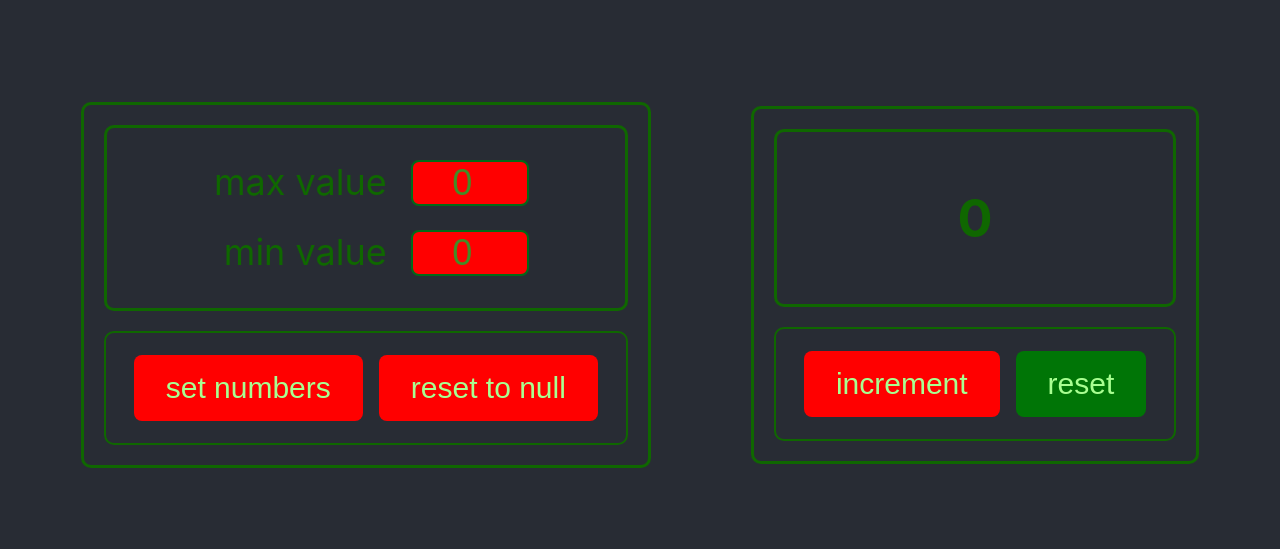
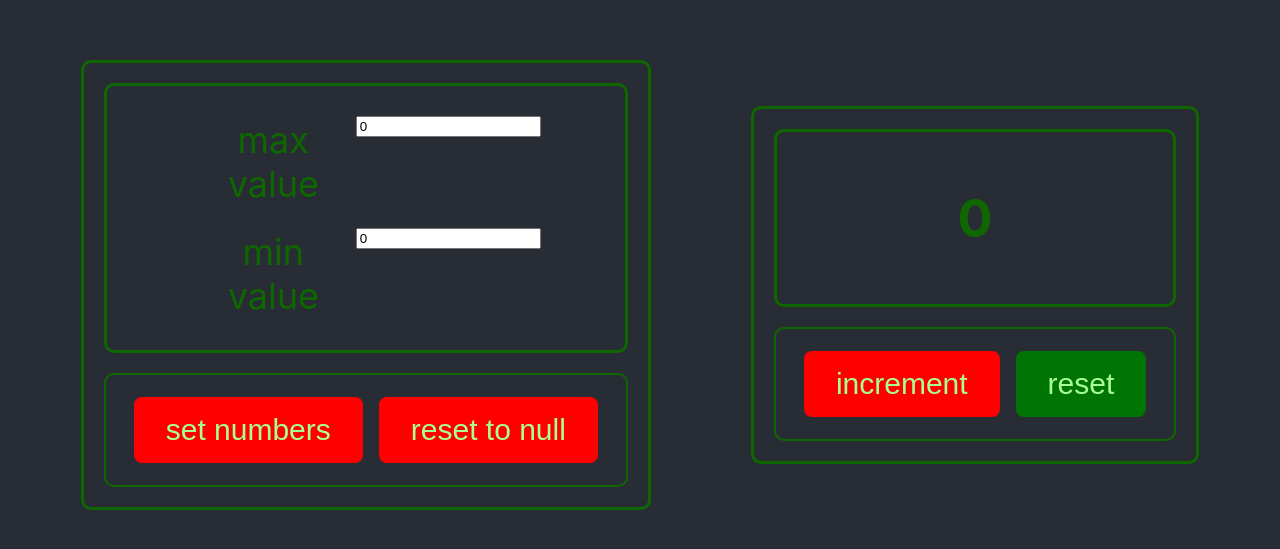
Before and after one commit to msaserj/counter, a React (Create React App) app: page / in a window 1280 px wide. Shown: the part 115-664 px from the top of the page. Built offline with nearby package versions, Linux system fonts and the light colour scheme.

Commit message:
counter new counter 07 Input component

```diff
--- a/src/Blocks/Counter.tsx
+++ b/src/Blocks/Counter.tsx
@@ -1,5 +1,5 @@
 import React from 'react';
-import {Button} from "../Button/Button";
+import {Button} from "../ButtonAndInput/Button";
 import classes from "./Counter.module.css";
 
 
@@ -31,8 +31,8 @@ export const Counter = (props: CounterType) => {
                     <h1>{props.counter}</h1>
                 </div>
                 <div className="buttons">
-                    <Button callBack={incHandler} name="increment" disabledClass={disabledClass}/>
-                    <Button callBack={resetHandler} name="reset" disabledClass={abledClass}/>
+                    <Button callBack={incHandler} name="increment" disabledClass={disabledClass} disable={false}/>
+                    <Button callBack={resetHandler} name="reset" disabledClass={abledClass} disable={false}/>
                 </div>
             </div>
         </div>
--- a/src/Blocks/Settings.tsx
+++ b/src/Blocks/Settings.tsx
@@ -1,11 +1,12 @@
 import React, {ChangeEvent} from 'react';
-import {Button} from "../Button/Button";
+import {Button} from "../ButtonAndInput/Button";
 import classes from "./Counter.module.css";
+import {Input} from "../ButtonAndInput/Input";
 
 type SettingsType = {
     setNumHandler: () => void
-    changeMinValue: (min:number) => void
-    changeMaxValue: (max:number) => void
+    changeMinValue: (min: number) => void
+    changeMaxValue: (max: number) => void
     localMin: number
     localMax: number
     resetSettings: () => void
@@ -15,12 +16,14 @@ type SettingsType = {
 export const Settings = (props: SettingsType) => {
 
 //onChange handlers
-    const onChangeHandlerMax = (event: ChangeEvent<HTMLInputElement>) => {
-        props.changeMaxValue(event.currentTarget.valueAsNumber)
+
+    const onChangeHandlerMax = (num: number) => {
+        props.changeMaxValue(num)
     }
-    const onChangeHandlerMin = (event: ChangeEvent<HTMLInputElement>) => {
-        props.changeMinValue(event.currentTarget.valueAsNumber)
+const onChangeHandlerMin = (num: number) => {
+        props.changeMinValue(num)
     }
+
 
 // set min max settings to local storage and counter state
     const setNumbersHandler = () => {
@@ -44,24 +47,32 @@ export const Settings = (props: SettingsType) => {
                     <div className="input-block">
                         <p>max value</p>
                         <div className="input-div">
-                            <input
-                                onChange={onChangeHandlerMax}
+
+                            <Input
+                                // onChange={onChangeHandlerMax}
                                 value={props.localMax}
-                                className={props.localMax>=0 && props.localMax > props.localMin ? "input" : "input input-red"} type="number"/>
+                                // className={props.localMax>=0 && props.localMax > props.localMin ? "input" : "input input-red"}
+                                // type="number"
+                                setValue={onChangeHandlerMax}/>
                         </div>
                     </div>
                     <div className="input-block">
                         <p>min value</p>
                         <div className="input-div">
-                            <input onChange={onChangeHandlerMin}
-                                   value={props.localMin}
-                                   className={props.localMin>=0 && props.localMax > props.localMin ? "input" : "input input-red"} type="number"/>
+                            <Input
+                                // onChange={onChangeHandlerMax}
+                                value={props.localMin}
+                                // className={props.localMax>=0 && props.localMax > props.localMin ? "input" : "input input-red"}
+                                // type="number"
+                                setValue={onChangeHandlerMin}/>
                         </div>
                     </div>
                 </div>
                 <div className="buttons">
-                    <Button callBack={setNumbersHandler} name="set numbers" disabledClass={disabledClass}/>
-                    <Button callBack={resetSettingsHandler} name="reset to null" disabledClass={disabledClass}/>
+                    <Button callBack={setNumbersHandler} name="set numbers" disabledClass={disabledClass}
+                            disable={false}/>
+                    <Button callBack={resetSettingsHandler} name="reset to null" disabledClass={disabledClass}
+                            disable={false}/>
                 </div>
             </div>
         </div>
--- a/src/Button/Button.tsx
+++ b/src/ButtonAndInput/Button.tsx
@@ -5,6 +5,7 @@ type ButtonType = {
     name: string
     callBack: ()=> void
     disabledClass: string
+    disable: boolean
 }
 
 export const Button = (props: ButtonType) => {
@@ -15,6 +16,7 @@ export const Button = (props: ButtonType) => {
         <button
             onClick={onClickHandler}
             className={classes.button + ' ' + props.disabledClass}
-        disabled={false}>{props.name}</button>
+            disabled={props.disable}
+        >{props.name}</button>
     );
 };
--- /dev/null
+++ b/src/ButtonAndInput/Input.tsx
@@ -0,0 +1,15 @@
+import React, {ChangeEvent} from 'react';
+
+type InputPropsType = {
+    setValue:(num: number) => void
+    value: number
+}
+
+export const Input = (props: InputPropsType) => {
+    const onChangeInputHandler = (event: ChangeEvent<HTMLInputElement>) => {
+        props.setValue(event.currentTarget.valueAsNumber)
+    }
+    return (
+            <input value={props.value} onChange={onChangeInputHandler} type="number"/>
+    );
+};
```
Also changed, not shown: src/App.tsx (+6 -4 lines), src/ButtonAndInput/Button.module.css (renamed from src/Button/Button.module.css).
